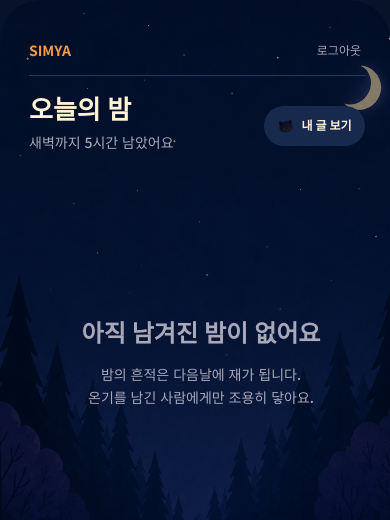
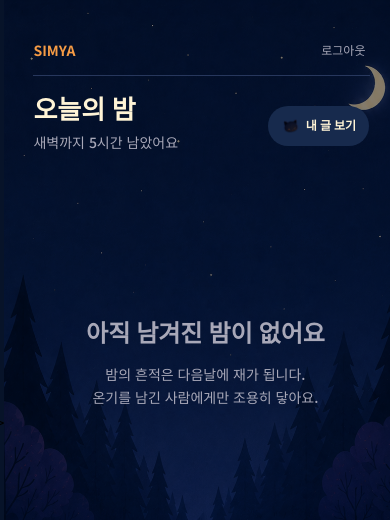
Before and after one commit to SYU-SWU-Likelion-Team2/simya_site, a Django app: page /tonight/ in a window 390 px wide. Shown: the top 520 px of the page. Run offline with Django 5.2, Linux system fonts and the light colour scheme; the visitor is signed in with stand-in values (Sample User, id 1); data comes from the database, SQL or seed files in the repository; data that the repository does not hold is empty.

Commit message:
🔧 fix: 화면 비율 조정

```diff
--- a/static/simya/css/common.css
+++ b/static/simya/css/common.css
@@ -179,3 +179,19 @@ textarea:focus-visible {
   left: -49px;
   width: 185px;
 }
+@media (max-width: 768px) {
+  .simya-page {
+    overflow: hidden;
+  }
+
+  .simya-screen {
+    width: 100vw;
+    height: 100dvh;
+    border-radius: 0;
+    transform: none !important;
+  }
+
+  .screen-dim {
+    border-radius: 0;
+  }
+}
--- a/templates/tonight/index.html
+++ b/templates/tonight/index.html
@@ -2,9 +2,9 @@
 {% load static %}
 <html lang="ko">
   <head>
-    <meta charset="UTF-8" />
-    <meta name="viewport" content="width=device-width, initial-scale=1.0" />
-    <title>SIMYA - 오늘의 밤</title>
+  <meta charset="UTF-8" />
+  <meta name="viewport" content="width=device-width, initial-scale=1.0, viewport-fit=cover" />
+  <title>SIMYA - 오늘의 밤</title>>
     <link rel="preconnect" href="https://fonts.googleapis.com" />
     <link rel="preconnect" href="https://fonts.gstatic.com" crossorigin />
     <link href="https://fonts.googleapis.com/css2?family=Noto+Sans+KR:wght@400;500;700&family=Noto+Serif+KR:wght@400;700&display=swap" rel="stylesheet" />
```
